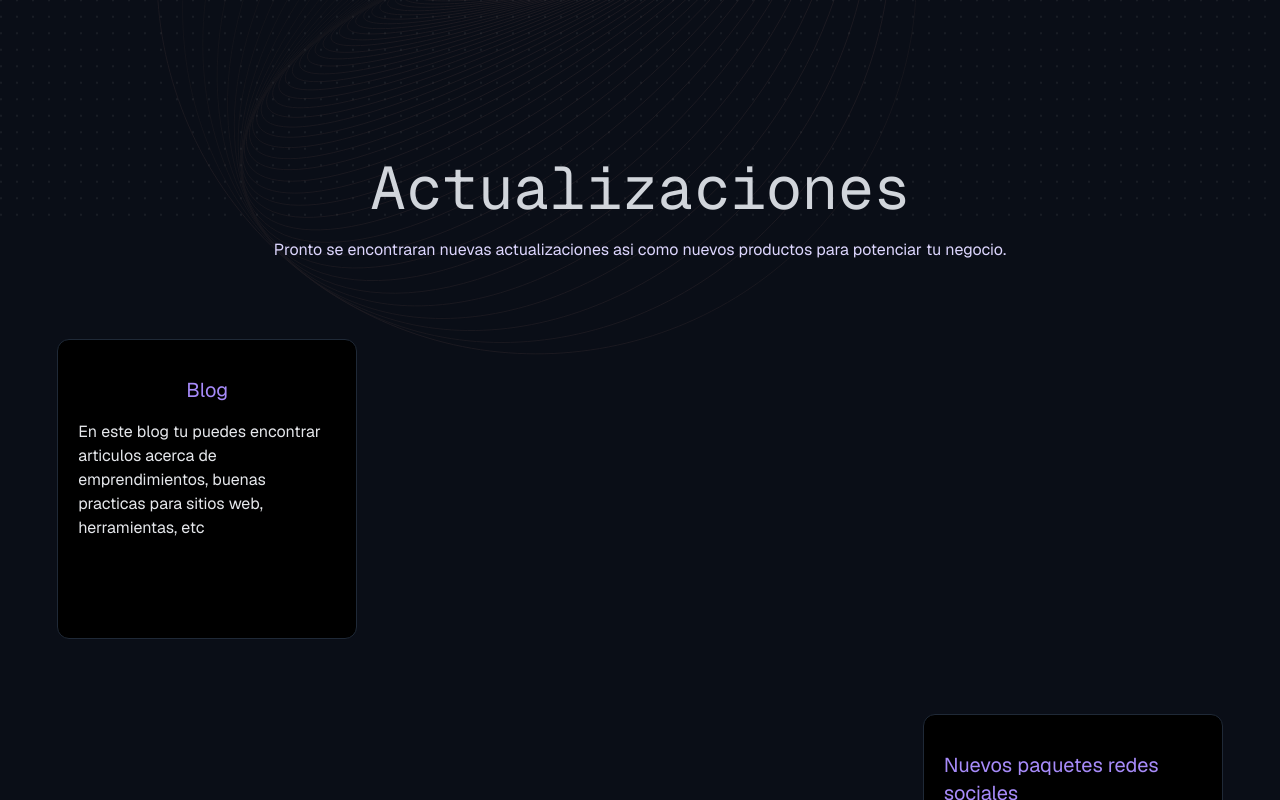
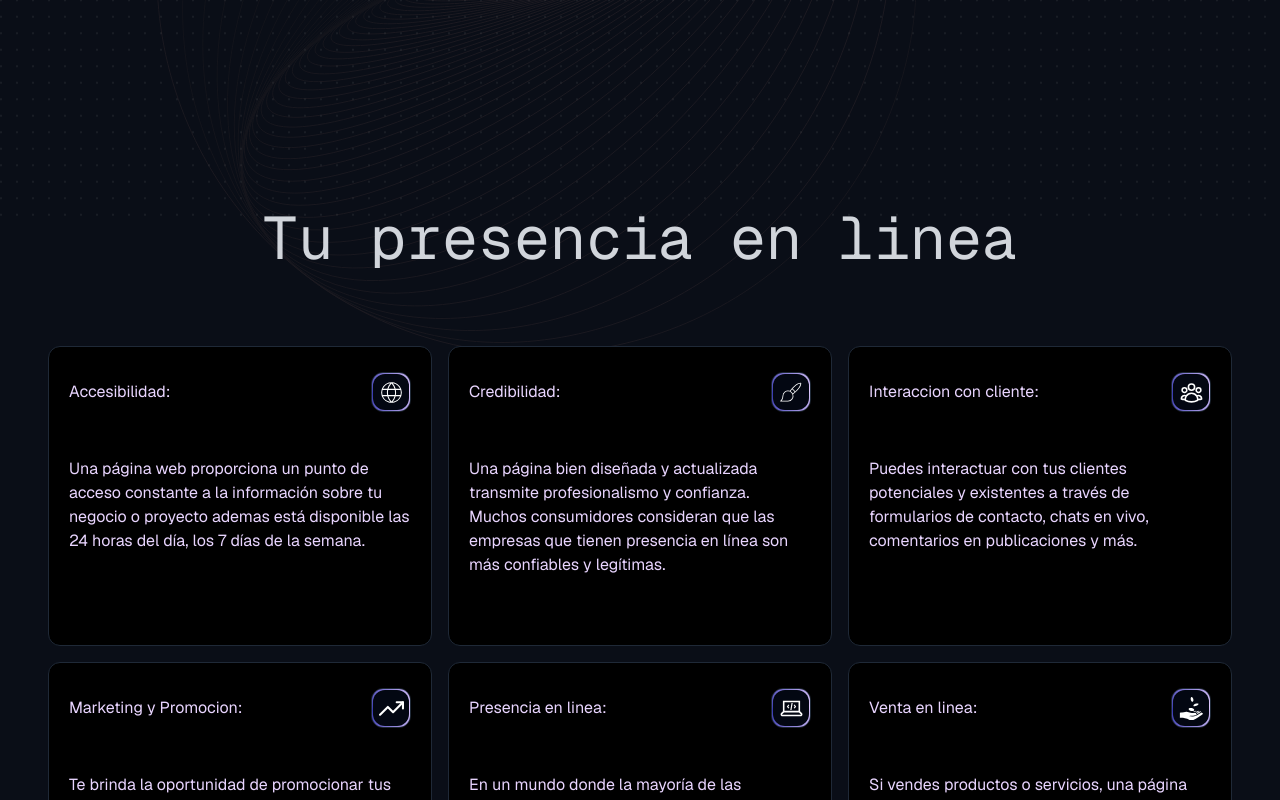
Before and after one commit to Lopezlena89/lumava-project, a Next.js app: page / in a window 1280 px wide. Shown: the part 640-1440 px from the top of the page. Built offline with nearby package versions, Linux system fonts and the light colour scheme.

Commit message:
updated web develop error resolve

```diff
--- a/src/app/(dashboard)/page.tsx
+++ b/src/app/(dashboard)/page.tsx
@@ -24,9 +24,9 @@ export default function HomePage() {
             <section className=" w-full h-full flex ">
                 <FirstPage/>
             </section>
-            <section className="w-full h-auto relative p-5 ">
+            {/* <section className="w-full h-auto relative p-5 ">
                 <UpdatesPage/>
-            </section>
+            </section> */}
             <section className="w-full h-auto  flex flex-col relative " >
                 <CardGrid/>
             </section>
--- a/src/components/mainPage/updatespage/UpdatesPage.tsx
+++ b/src/components/mainPage/updatespage/UpdatesPage.tsx
@@ -1,6 +1,6 @@
 import Image from "next/image"
 import Blog from '../../../app/(dashboard)/blog/page';
-import { PageProps } from '../../../../.next/types/app/layout';
+
 
 
 export const UpdatesPage = () => {
```
